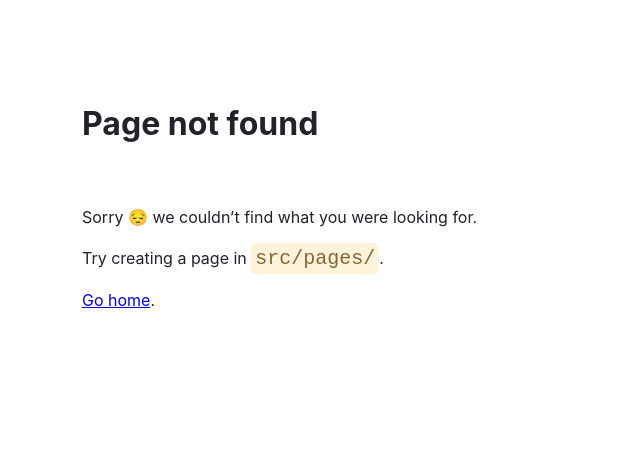
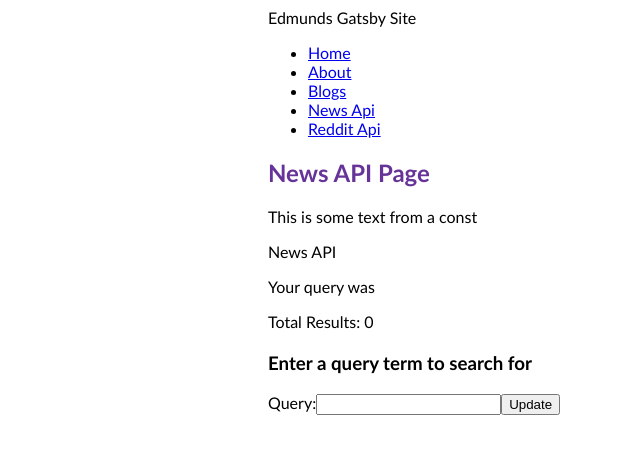
Before and after one commit to edmundchan8/edmund-chan-gatsby-website, a Gatsby site: page /news in a window 1280 px wide. Before the commit this address had no page. Shown: the whole page, without its empty margins (22-662 px from the left). Built offline with nearby package versions, Linux system fonts and the light colour scheme; Gatsby itself is replaced by a stand-in of ours; no server answers.

Commit message:
News Api code added

```diff
--- a/src/components/layout.js
+++ b/src/components/layout.js
@@ -36,6 +36,11 @@
                         <Link className={navLinkText} to='/about'>About</Link></li>
                     <li className={navLinkItem}>
                         <Link className={navLinkText} to='/blog'>Blogs</Link></li>
+                    <li className={navLinkItem}>
+                        <Link className={navLinkText} to='/news'>News Api</Link></li>
+                    <li className={navLinkItem}>
+                        <Link className={navLinkText} to='/reddit'>Reddit Api</Link></li>
+
                 </ul>
             </nav>
             <h2 className={heading}>{ pageTitle }</h2>
--- /dev/null
+++ b/src/components/newsApi.js
@@ -0,0 +1,64 @@
+import React, { useEffect, useState } from 'react'
+
+function NewsApi() {
+    const [query, setQuery] = useState();
+    const [newQuery, setNewQuery] = useState('money');
+    const [totalResults, setTotalResults] = useState(0);
+    const [title, setTitle] = useState();
+    const [description, setDescription] = useState();
+
+    function handleChange(event){
+        setQuery(event.target.value);
+    }
+
+    function handleSubmit(event){
+        setNewQuery(query);;
+        //event.preventDefault();
+    }
+
+    useEffect(() => {
+        const axios = require("axios");
+        console.log(newQuery)
+        const options = {
+            method: 'GET',
+            url: 'https://newsapi.org/v2/everything',
+            params: {
+                q: newQuery,
+                searchIn: "content",
+                from: "2022-04-30",
+                language: "en",
+                pageSize: "30"
+            },
+            headers: {
+                'X-Api-Key': '5831942ed45a4706a7c5d3767b66d544'
+            }
+        };
+
+        axios.request(options).then(function (response) {
+            setTotalResults(response.data.totalResults);
+            console.log(response.data['articles'][0]);
+            setTitle(response.data['articles'][0]['title']);
+            setDescription(response.data['articles'][0]['description']);
+        }).catch(function (error) {
+            console.error(error);
+        });
+    }, [newQuery])
+
+    return (
+        <div>
+            <p>Your query was {query}</p>
+            <p>Total Results: {totalResults}</p>
+
+            <h4>{title}</h4>
+            <p>{description}</p>
+
+            <h3>Enter a query term to search for</h3>
+            <label>Query:
+            <input type="text" value={query} onChange={handleChange} />
+            </label>
+            <button onClick={handleSubmit}>Update</button>
+        </div>
+    )
+}
+
+export default NewsApi
--- a/src/pages/index.js
+++ b/src/pages/index.js
@@ -3,6 +3,7 @@
 import { StaticImage } from 'gatsby-plugin-image'
 
 function index() {
+
   return (
     <Layout pageTitle="Edmund's Website">
       <StaticImage
--- /dev/null
+++ b/src/pages/news.js
@@ -0,0 +1,17 @@
+import * as React from 'react'
+import NewsApi from '../components/newsApi'
+import Layout from '../components/layout'
+
+function index() {
+
+  return (
+  <div>
+    <Layout pageTitle="News API Page">
+      <p>News API</p>
+      <NewsApi />
+    </Layout>
+  </div>
+  )
+}
+
+export default index
```
Also changed, not shown: gatsby-node.js (deleted, +0 -17 lines), src/pages/reddit.js (added, +13 -0 lines).
